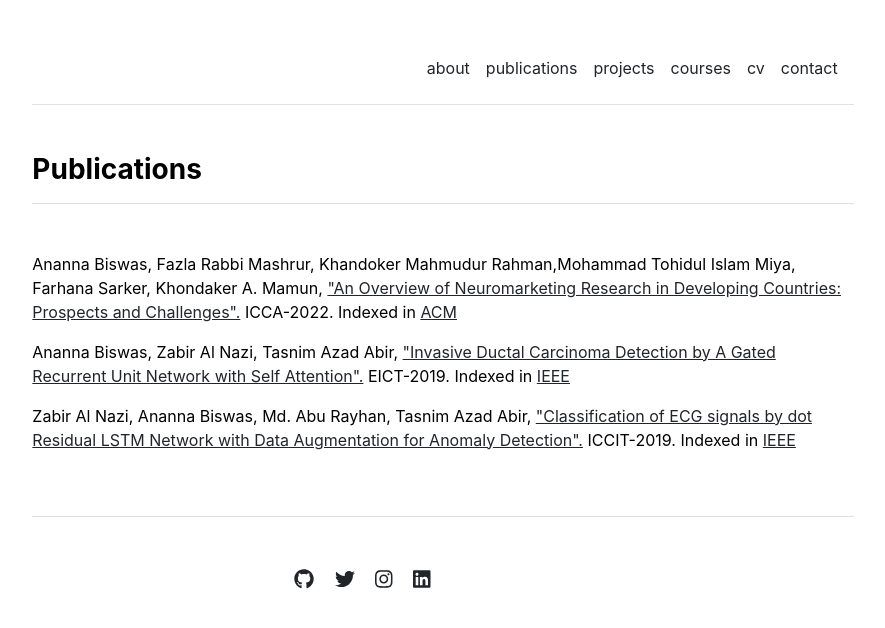
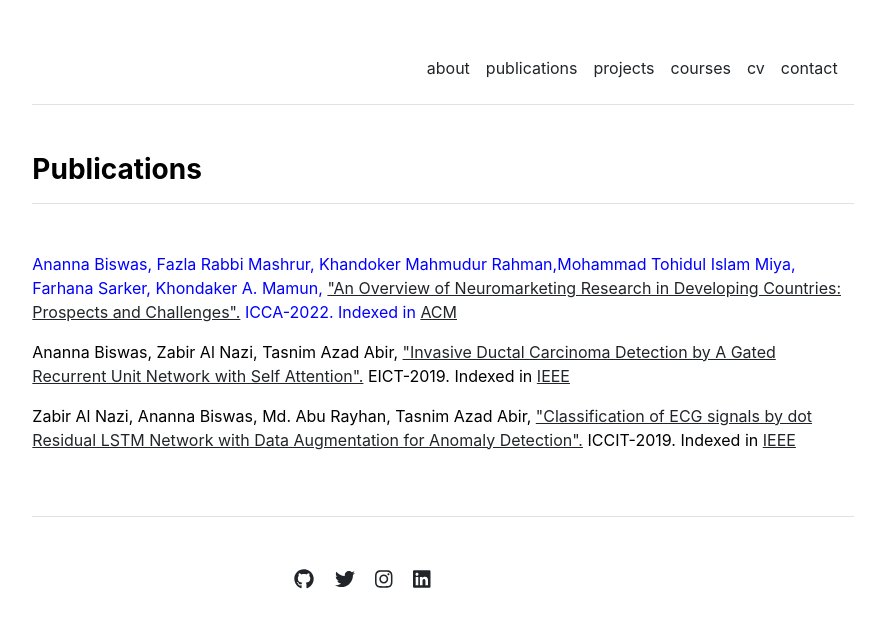
Before and after one commit to Anannabiswas/anannabiswas.github.io, a Jekyll site: the page built from publications.md, in a window 1280 px wide. Shown: the top 628 px of the page, without its empty margins (197-1082 px from the left). Built offline with Jekyll 4.4.1, drawn with Linux system fonts in a browser that asks for light colours.

Commit message:
Update publications.html

```diff
--- a/_includes/publications.html
+++ b/_includes/publications.html
@@ -3,7 +3,7 @@
     <h3 class="fw-bold border-bottom pb-3 mb-5">Publications</h3>
 
 
-     <p>Ananna Biswas, Fazla Rabbi Mashrur, Khandoker Mahmudur Rahman,Mohammad Tohidul Islam Miya, Farhana Sarker, Khondaker A. Mamun,
+     <p style="color:blue">Ananna Biswas, Fazla Rabbi Mashrur, Khandoker Mahmudur Rahman,Mohammad Tohidul Islam Miya, Farhana Sarker, Khondaker A. Mamun,
      <a style="color:blue" href="/assets/paper/icca.pdf" target="_blank">"An Overview of Neuromarketing Research in Developing Countries: Prospects and Challenges".</a> ICCA-2022. Indexed in <a href ="https://dl.acm.org/doi/abs/10.1145/3542954.3542977" target="_blank">ACM</a></p>
      </p>
 
```
